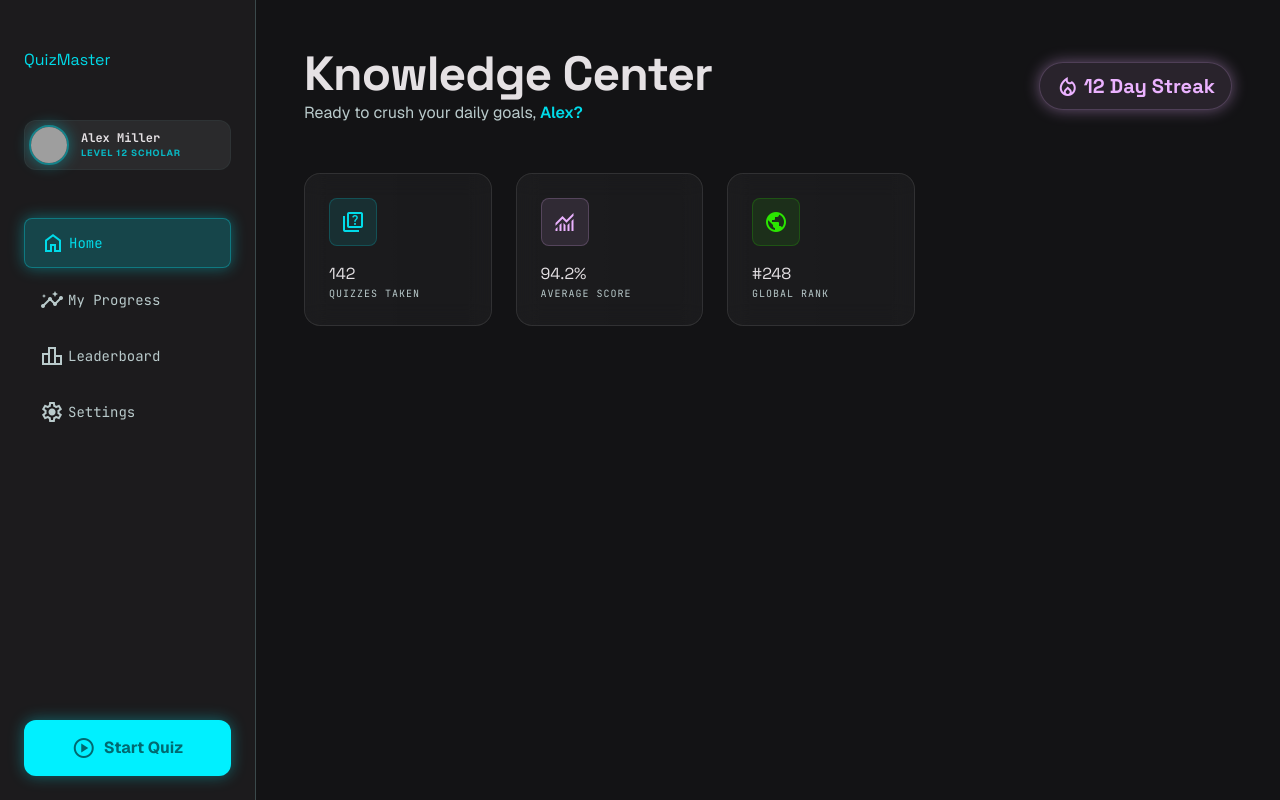
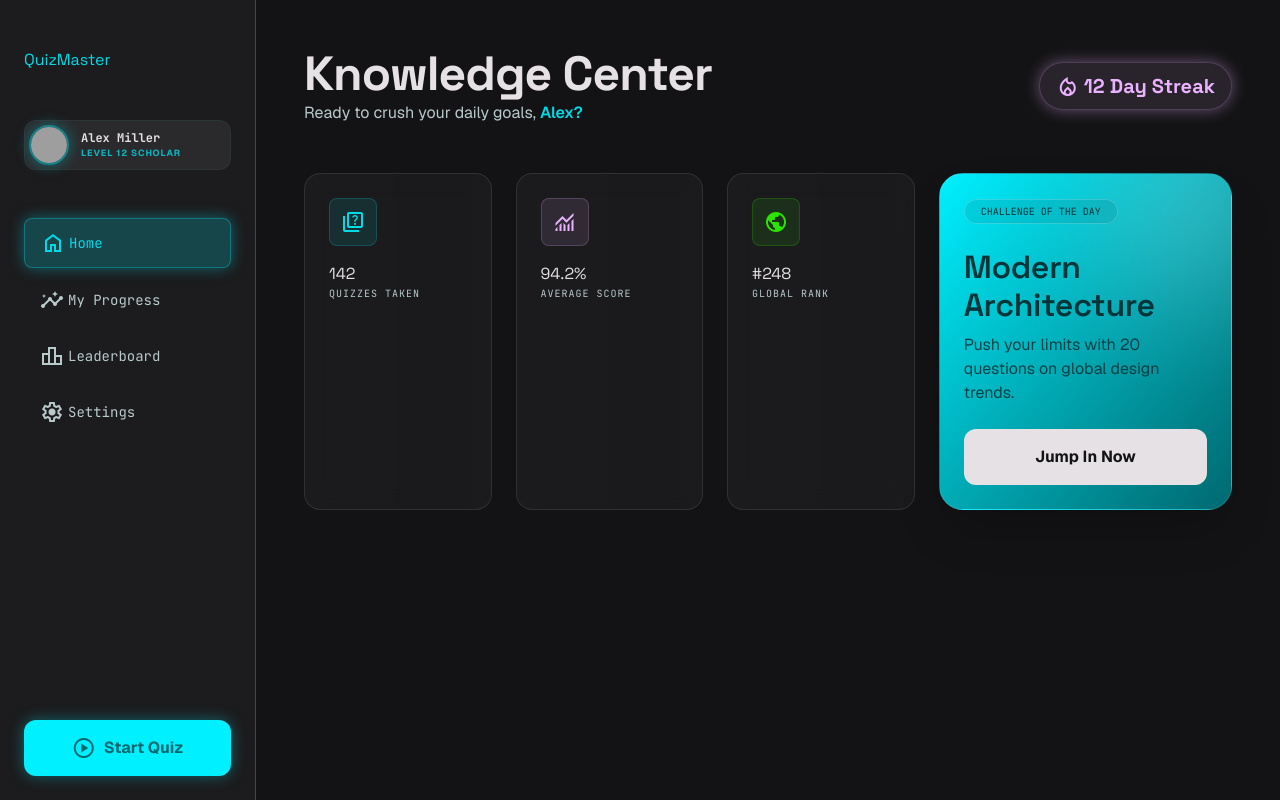
Before and after one commit to DoctorWolf69/quiz-master, a React (Vite) app: page / in a window 1280 px wide. Built offline with nearby package versions, Linux system fonts and the light colour scheme; grey boxes are pictures that could not be loaded.

Commit message:
feat(home): mount challenge card in bento grid

```diff
--- a/src/pages/Home.jsx
+++ b/src/pages/Home.jsx
@@ -1,4 +1,5 @@
 import StatsCards from "../components/StatsCards";
+import ChallengeCard from "../components/ChallengeCard";
 
 function Home() {
   return (
@@ -28,6 +29,7 @@ function Home() {
 
       <div className="grid grid-cols-1 md:grid-cols-12 gap-gutter">
         <StatsCards />
+        <ChallengeCard />
       </div>
     </>
   );
```
